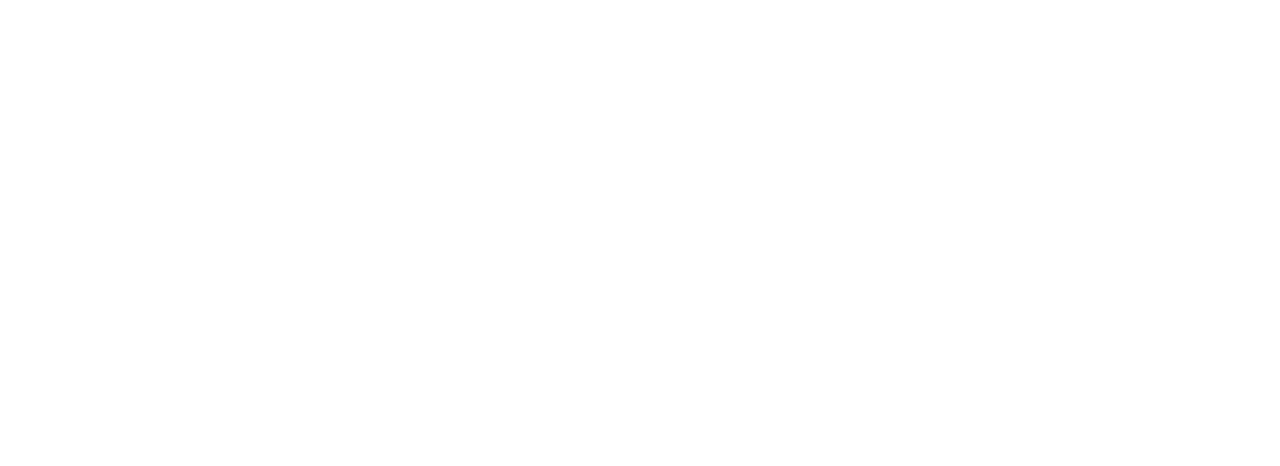
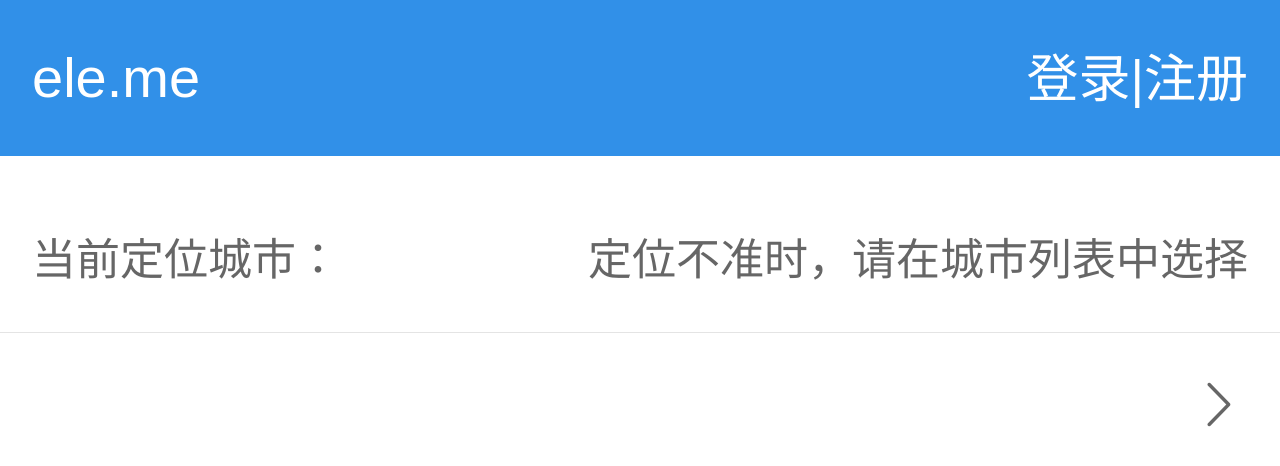
Before and after one commit to 18503973750/elm, a Vue app in the folder elm/app/: page /#/home in a window 1280 px wide. Shown: the top 466 px of the page. Built offline with nearby package versions, Linux system fonts and the light colour scheme; no server answers.

Commit message:
home文件创建

```diff
--- /dev/null
+++ b/elm/app/src/components/Home/Home.vue
@@ -0,0 +1,94 @@
+<template>
+    <div class="">
+        <header class="top">
+            <span>ele.me</span>
+            <router-link to="">
+                <span>登录|注册</span>
+            </router-link>
+        </header>
+        <div class="city-top">
+            <p class="city-tit">
+                <span>当前定位城市：</span>
+                <span>定位不准时，请在城市列表中选择</span>
+            </p>
+            <p>
+                <router-link :to="{name:'city_lists', params:{id:city_lists.id}}">
+                    <span>{{ city_lists.name }}</span>
+                    <i class="el-icon-arrow-right"></i>
+                </router-link>
+            </p>
+        </div>
+    </div>
+</template>
+
+<script>
+    let api = "http://cangdu.org:8001/v1/cities?type=guess";
+    let hotCity = "http://cangdu.org:8001/v1/cities?type=hot"
+    export default {
+        name: "Home",
+        data() {
+            return {
+                city_lists: [],
+                hotCity: []
+            }
+
+        },
+        created() {
+            this.$http.get(api).then((response) => {
+                // console.log(response.data);
+                this.city_lists = response.data;
+            });
+            this.$http.get(hotCity).then((response) => {
+                console.log(response.data[0].name);
+                this.hotCity = response.data;
+            });
+        }
+    }
+</script>
+
+<style scoped>
+    .top {
+        display: flex;
+        justify-content: space-between;
+        align-items: center;
+        height: 1.95rem;
+        background-color: #3190e8;
+        position: fixed;
+        left: 0;
+        right: 0;
+        top: 0;
+        color: #ffffff;
+        font-size: .7rem;
+        padding: 0 .4rem;
+    }
+    .top a span {
+        font-size: .65rem;
+        color: #ffffff;
+    }
+    .city-top {
+        margin-top: 2.35rem;
+
+    }
+    .city-top p {
+        height: 1.8rem;
+        display: flex;
+        justify-content: space-between;
+        align-items: center;
+        padding: 0 .4rem;
+        color: #666666;
+        border-bottom: 1px solid #e4e4e4;
+    }
+    .city-tit {
+        font-size: .55rem;
+    }
+    .city-top p a{
+        display: block;
+        width: 100%;
+        color: #3190e8;
+        font-size: .75rem;
+    }
+    .city-top p a i {
+        float: right;
+        color: #666666;
+    }
+</style>
--- a/elm/app/src/main.js
+++ b/elm/app/src/main.js
@@ -9,6 +9,7 @@
 import axios from 'axios'
 import VueAxios from 'vue-axios'
 import ElementUI from 'element-ui'
+import 'element-ui/lib/theme-chalk/index.css';
 import Vuex from 'vuex'
 
 
--- a/elm/app/src/router/index.js
+++ b/elm/app/src/router/index.js
@@ -6,10 +6,18 @@
 import Search from '@/components/search/Search'
 import Order from '@/components/order/Order'
 import Profile from '@/components/profile/Profile'
+
+import  Home from '@/components/Home/Home'
+
 Vue.use(Router)
 
 export default new Router({
     routes: [
+        {
+            path: '/home',
+            name: 'Home',
+            component: Home
+        },
         {
             path: '/',
             name: 'Heard',
```
Lines whose indentation alone changed are shown as unchanged.
